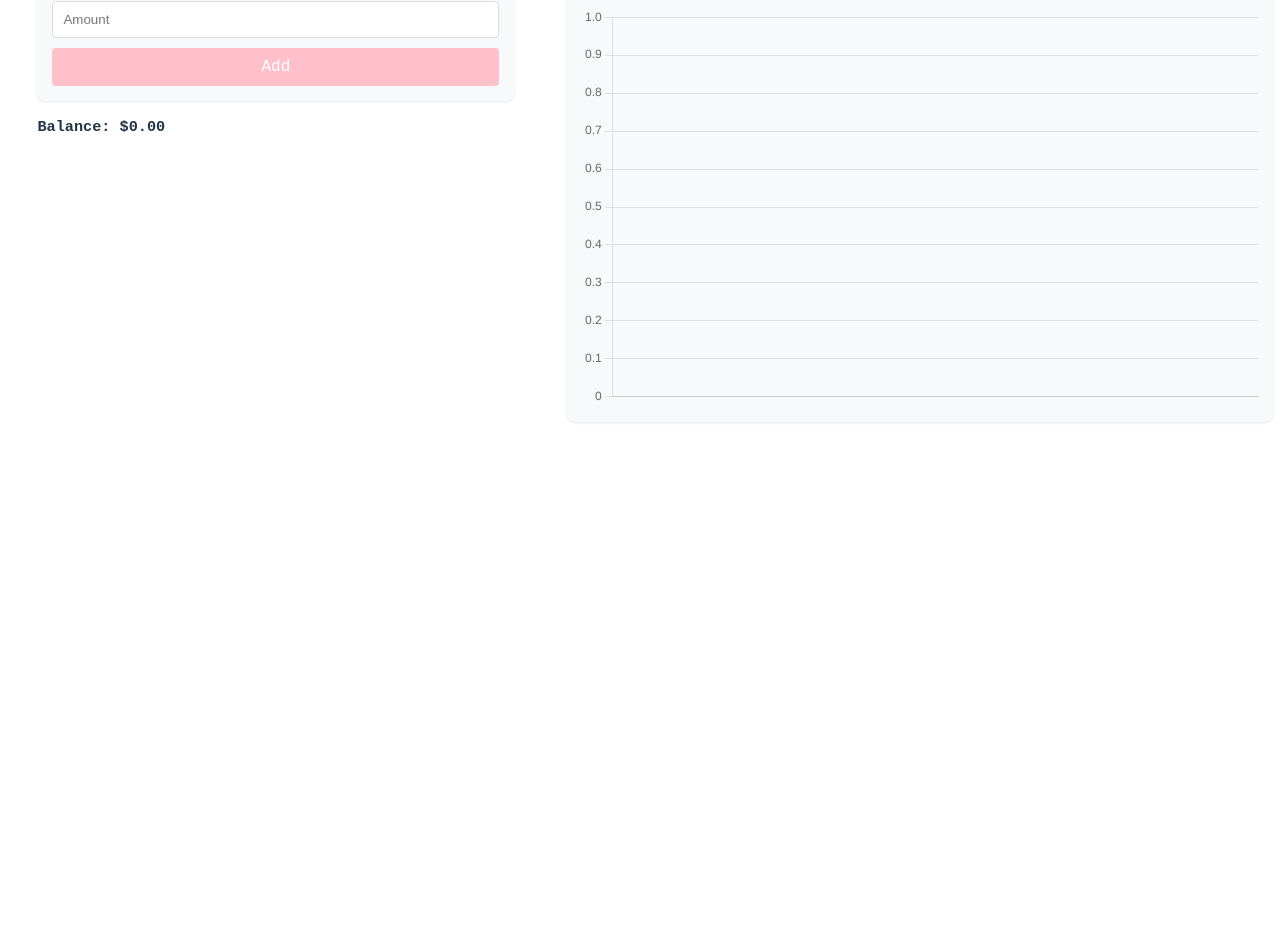
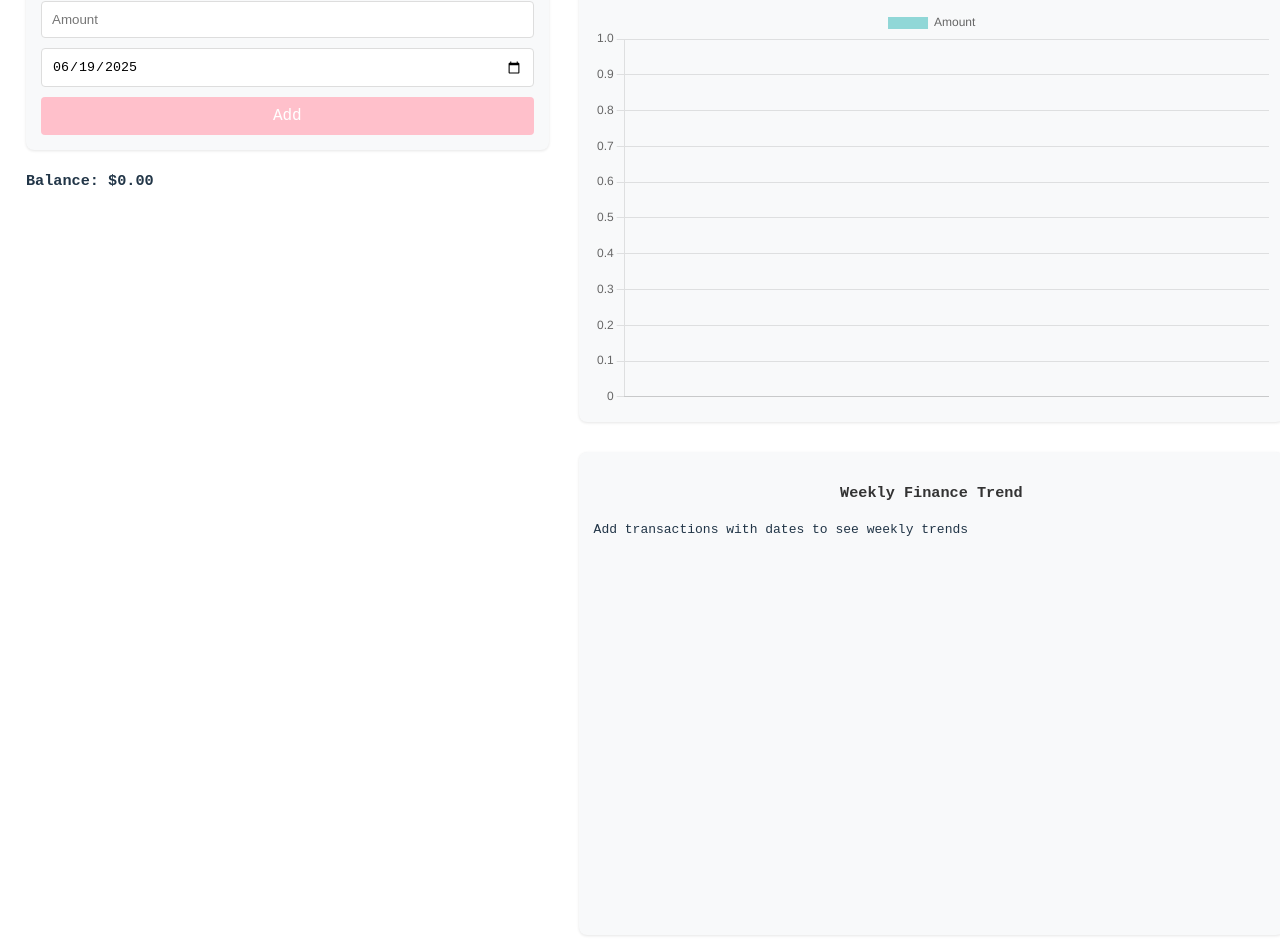
Before and after one commit to AugieAud/Finance-Tracker, a React (Vite) app: page / in a window 1280 px wide. Shown: the part 191-1143 px from the top of the page. Before the commit the page ends 800 px from the top, so only its background shows below. Built offline with nearby package versions, Linux system fonts and the light colour scheme.

Commit message:
add weekly spending chart and date input

```diff
--- a/src/App.jsx
+++ b/src/App.jsx
@@ -2,6 +2,7 @@ import { useLocalStorage } from "./hooks/useLocalStorage";
 import AddTransactionForm from "./components/AddTransactionForm";
 import TransactionList from "./components/TransactionList";
 import BalanceChart from "./components/BalanceChart";
+import WeeklyTrendChart from "./components/WeeklyTrendChart";
 
 function App() {
   const [transactions, setTransactions] = useLocalStorage("transactions", []);
@@ -28,6 +29,8 @@ function App() {
         </div>
         <div className="right-column">
           <BalanceChart transactions={transactions} />
+          <div className="chart-spacer"></div>
+          <WeeklyTrendChart transactions={transactions} />
         </div>
       </div>
     </div>
--- a/src/components/AddTransactionForm.jsx
+++ b/src/components/AddTransactionForm.jsx
@@ -3,12 +3,19 @@ import { useState } from "react";
 export default function AddTransactionForm({ onAdd }) {
   const [desc, setDesc] = useState(""); //transaction description
   const [amount, setAmount] = useState(""); //transaction amount
+  const [date, setDate] = useState(new Date().toISOString().split('T')[0]); //transaction date with today as default
 
   const handleSubmit = (e) => {
     e.preventDefault();
-    onAdd({ id: Date.now(), desc, amount: parseFloat(amount) });
+    onAdd({
+      id: Date.now(),
+      desc,
+      amount: parseFloat(amount),
+      date: date // Store the date with the transaction
+    });
     setDesc(""); //clear form inputs after submission
     setAmount("");
+    setDate(new Date().toISOString().split('T')[0]); // Reset date to today
   };
 
   return (
@@ -26,6 +33,12 @@ export default function AddTransactionForm({ onAdd }) {
         placeholder="Amount"
         required
       />
+      <input
+        value={date}
+        onChange={(e) => setDate(e.target.value)}
+        type="date"
+        required
+      />
       <button>Add</button>
     </form>
   );
--- a/src/components/TransactionList.jsx
+++ b/src/components/TransactionList.jsx
@@ -1,13 +1,21 @@
 export default function TransactionList({ transactions, onRemove }) {
   const balance = transactions.reduce((acc, tx) => acc + tx.amount, 0); //.reduce to sum up all transaction amounts acc starts at 0 tx = the current transaction in the array.
+
+  // Sort transactions by date (newest first)
+  const sortedTransactions = [...transactions].sort((a, b) => {
+    return new Date(b.date || 0) - new Date(a.date || 0);
+  });
 
   return (
     <div>
       <h3>Balance: ${balance.toFixed(2)}</h3>
       <ul className="transaction-list">
-        {transactions.map((tx) => (
+        {sortedTransactions.map((tx) => (
           <li key={tx.id} className="transaction-item">
-            <span>{tx.desc}: ${tx.amount.toFixed(2)}</span>
+            <div className="transaction-details">
+              <span className="transaction-date">{tx.date ? new Date(tx.date).toLocaleDateString() : 'No date'}</span>
+              <span className="transaction-desc">{tx.desc}: ${tx.amount.toFixed(2)}</span>
+            </div>
             <button
               onClick={() => onRemove(tx.id)}
               className="delete-btn"
--- /dev/null
+++ b/src/components/WeeklyTrendChart.jsx
@@ -0,0 +1,153 @@
+import { Line } from "react-chartjs-2";
+import {
+  Chart,
+  LineElement,
+  PointElement,
+  CategoryScale,
+  LinearScale,
+  TimeScale,
+  Tooltip,
+  Legend
+} from "chart.js";
+
+// Register the required chart.js components
+Chart.register(
+  LineElement,
+  PointElement,
+  CategoryScale,
+  LinearScale,
+  TimeScale,
+  Tooltip,
+  Legend
+);
+
+export default function WeeklyTrendChart({ transactions }) {
+  // Group transactions by week
+  const groupedByWeek = groupTransactionsByWeek(transactions);
+
+  // Sort weeks chronologically
+  const sortedWeeks = Object.keys(groupedByWeek).sort();
+
+  // Prepare data for the chart
+  const data = {
+    labels: sortedWeeks,
+    datasets: [
+      {
+        label: "Weekly Spending",
+        data: sortedWeeks.map(week => {
+          // Calculate total spending for the week (negative amounts are expenses)
+          return groupedByWeek[week].reduce((total, tx) => {
+            // Only count negative amounts as spending
+            return total + (tx.amount < 0 ? Math.abs(tx.amount) : 0);
+          }, 0);
+        }),
+        borderColor: "rgba(255, 99, 132, 1)",
+        backgroundColor: "rgba(255, 99, 132, 0.2)",
+        tension: 0.4,
+        fill: true,
+      },
+      {
+        label: "Weekly Income",
+        data: sortedWeeks.map(week => {
+          // Calculate total income for the week (positive amounts are income)
+          return groupedByWeek[week].reduce((total, tx) => {
+            // Only count positive amounts as income
+            return total + (tx.amount > 0 ? tx.amount : 0);
+          }, 0);
+        }),
+        borderColor: "rgba(75, 192, 192, 1)",
+        backgroundColor: "rgba(75, 192, 192, 0.2)",
+        tension: 0.4,
+        fill: true,
+      }
+    ],
+  };
+
+  const options = {
+    responsive: true,
+    maintainAspectRatio: false,
+    scales: {
+      y: {
+        beginAtZero: true,
+        title: {
+          display: true,
+          text: 'Amount ($)'
+        }
+      },
+      x: {
+        title: {
+          display: true,
+          text: 'Week'
+        }
+      }
+    },
+    plugins: {
+      tooltip: {
+        callbacks: {
+          title: (tooltipItems) => {
+            const weekLabel = tooltipItems[0].label;
+            return `Week: ${weekLabel}`;
+          },
+          label: (tooltipItem) => {
+            const dataset = data.datasets[tooltipItem.datasetIndex];
+            const value = dataset.data[tooltipItem.dataIndex];
+            return `${dataset.label}: $${value.toFixed(2)}`;
+          }
+        }
+      },
+      legend: {
+        display: true,
+        position: 'top'
+      }
+    }
+  };
+
+  return (
+    <div className="chart-container">
+      <h3>Weekly Finance Trend</h3>
+      <div className="chart-wrapper">
+        {sortedWeeks.length > 0 ? (
+          <Line data={data} options={options} />
+        ) : (
+          <p>Add transactions with dates to see weekly trends</p>
+        )}
+      </div>
+    </div>
+  );
+}
+
+// Helper function to group transactions by week
+function groupTransactionsByWeek(transactions) {
+  const grouped = {};
+
+  transactions.forEach(tx => {
+    if (!tx.date) return;
+
+    // Get the week number and year for the transaction date
+    const date = new Date(tx.date);
+    const weekInfo = getWeekNumber(date);
+    const weekLabel = `${weekInfo.year}-W${weekInfo.week.toString().padStart(2, '0')}`;
+
+    if (!grouped[weekLabel]) {
+      grouped[weekLabel] = [];
+    }
+
+    grouped[weekLabel].push(tx);
+  });
+
+  return grouped;
+}
+
+// Helper function to get ISO week number from a date
+function getWeekNumber(date) {
+  const d = new Date(date);
+  d.setHours(0, 0, 0, 0);
+  d.setDate(d.getDate() + 3 - (d.getDay() + 6) % 7);
+  const week1 = new Date(d.getFullYear(), 0, 4);
+  const weekNum = Math.round(((d - week1) / 86400000 - 3 + (week1.getDay() + 6) % 7) / 7) + 1;
+
+  return {
+    week: weekNum,
+    year: d.getFullYear()
+  };
+}
--- a/src/styles/components.css
+++ b/src/styles/components.css
@@ -43,6 +43,7 @@ form {
   background-color: #f8f9fa;
   border-radius: 8px;
   box-shadow: 0 1px 3px rgba(0, 0, 0, 0.1);
+  margin-bottom: 20px;
 }
 
 form input {
@@ -88,6 +89,21 @@ form button:hover {
   box-shadow: 0 1px 3px rgba(0, 0, 0, 0.1);
 }
 
+.transaction-details {
+  display: flex;
+  flex-direction: column;
+  gap: 4px;
+}
+
+.transaction-date {
+  font-size: 0.8rem;
+  color: #666;
+}
+
+.transaction-desc {
+  font-weight: 500;
+}
+
 .delete-btn {
   background-color: orange;
   color: white;
@@ -126,3 +142,12 @@ form button:hover {
   height: 400px;
   width: 100%;
 }
+
+.chart-spacer {
+  height: 30px;
+}
+
+/* Weekly Trend Chart Styles */
+.weekly-trend-container {
+  margin-top: 20px;
+}
```
